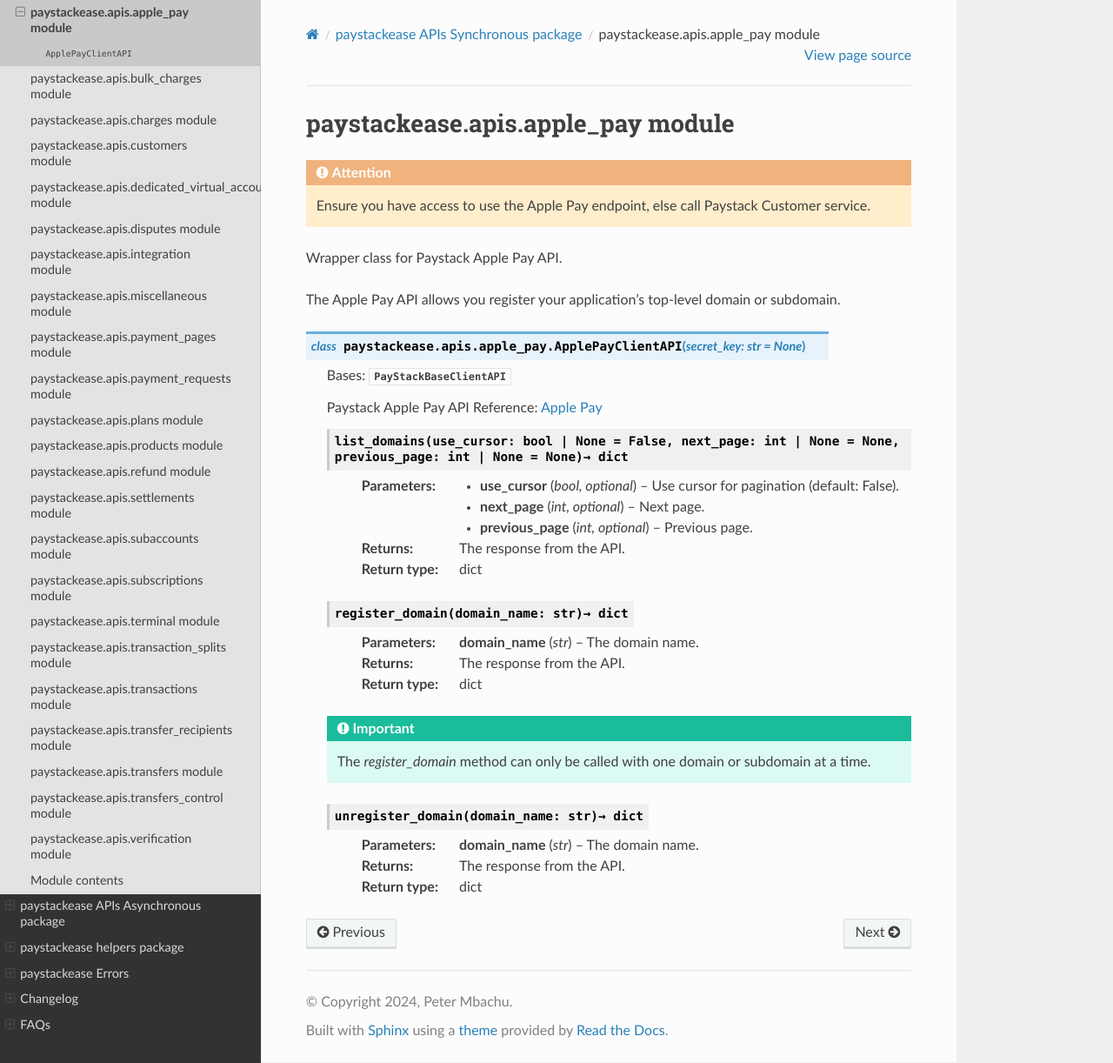
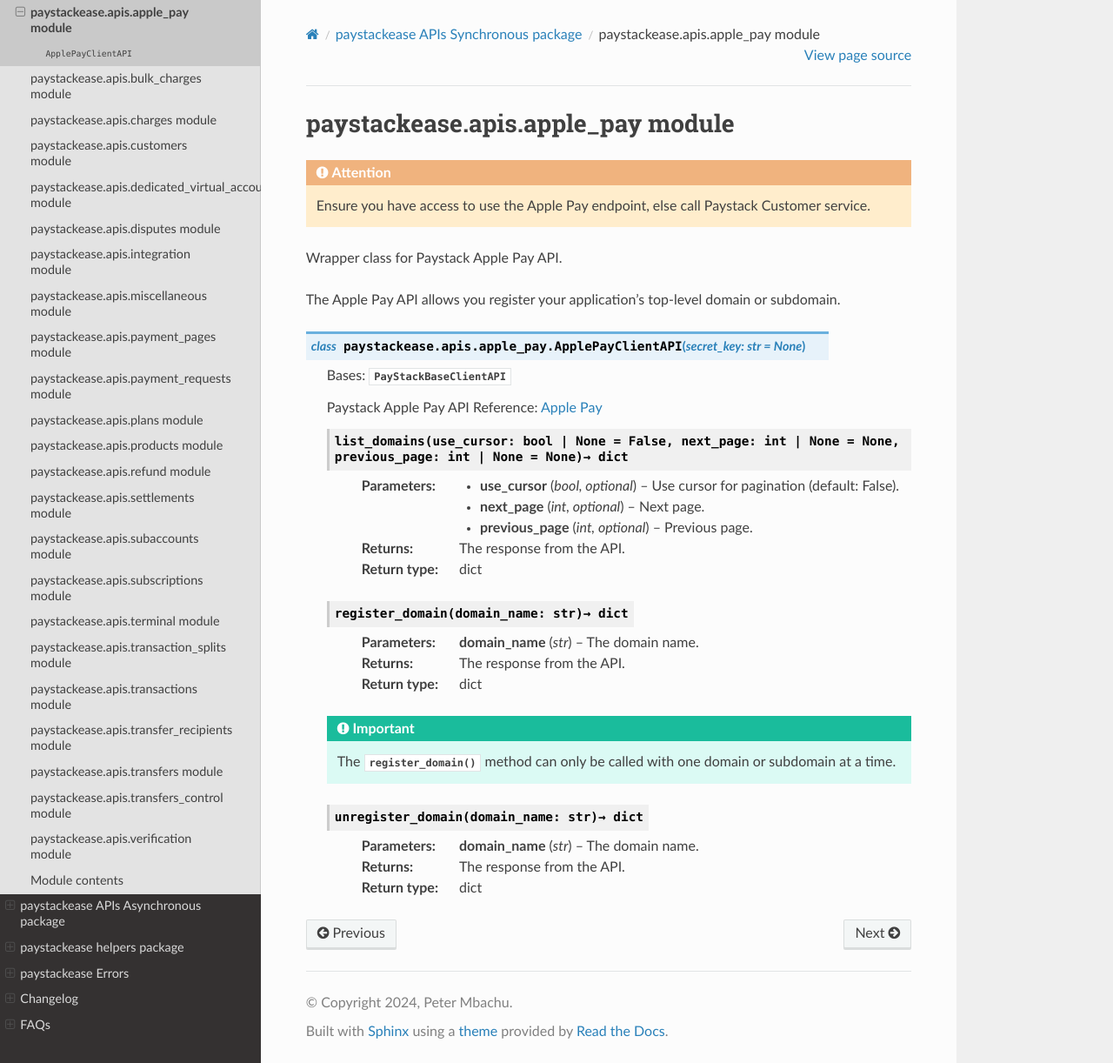
Before and after one commit to cla-bit/PayStackEase, a Sphinx documentation site: the page built from docs/source/applepay.rst, in a window 1280 px wide and 1222 px high. Shown: the whole window at 87% size. Built offline with Sphinx 7.4.7 and the Read the Docs theme 2.0.0, drawn with Linux system fonts in a browser that asks for light colours; part of the change alters nothing that is shown.

```diff
--- a/docs/source/applepay.rst
+++ b/docs/source/applepay.rst
@@ -38,7 +38,7 @@ The Apple Pay API allows you register your application’s top-level domain or s
         :rtype: dict
 
     .. important::
-        The `register_domain` method can only be called with one domain or subdomain at a time.
+        The :py:meth:`~paystackease.apis.apple_pay.ApplePayClientAPI.register_domain` method can only be called with one domain or subdomain at a time.
 
     .. py:method:: unregister_domain(domain_name: str)→ dict
 
```
